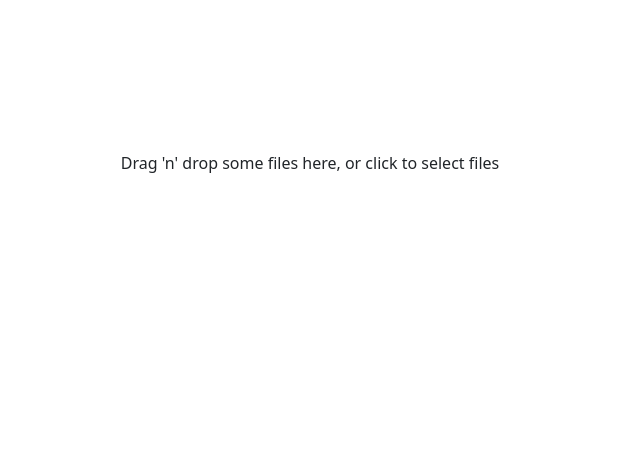
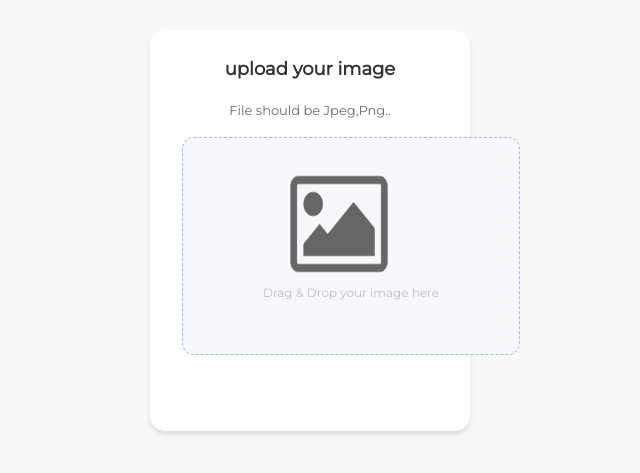
Before and after one commit to santiagor06/imageupload, a React (Create React App) app: page / in a window 1280 px wide. Shown: the part 169-642 px from the top of the page, without its empty margins (330-970 px from the left). Built offline with nearby package versions, Linux system fonts and the light colour scheme.

Commit message:
first part

```diff
--- a/public/index.html
+++ b/public/index.html
@@ -3,6 +3,7 @@
   <head>
     <meta charset="utf-8" />
     <link rel="icon" href="%PUBLIC_URL%/favicon.ico" />
+    <link href='https://fonts.googleapis.com/css?family=Montserrat' rel='stylesheet'>
     <meta name="viewport" content="width=device-width, initial-scale=1" />
     <meta name="theme-color" content="#000000" />
     <meta
@@ -24,7 +25,7 @@
       work correctly both with client-side routing and a non-root public URL.
       Learn how to configure a non-root public URL by running `npm run build`.
     -->
-    <title>React App</title>
+    <title>Upload image</title>
   </head>
   <body>
     <noscript>You need to enable JavaScript to run this app.</noscript>
--- a/src/App.js
+++ b/src/App.js
@@ -1,9 +1,13 @@
 import style from "./App.module.css";
 import Dropzone from "react-dropzone";
 import axios from "axios";
+import { useState } from "react";
+import Spinner from "react-bootstrap/Spinner";
+import icon from "./images/icon.png";
 
 function App() {
-  const key = "598862248635565";
+  const [loading, setLoading] = useState(false);
+  const [image, setImage] = useState("");
   const name = "dgs9dnzy0";
 
   const handleOnDrop = async (file) => {
@@ -12,26 +16,51 @@ function App() {
       const formData = new FormData();
       formData.append("file", file[0]);
       formData.append("upload_preset", "preset_upload");
-
+      setLoading(true);
       const response = await axios.post(
         `https://api.cloudinary.com/v1_1/${name}/image/upload`,
         formData
       );
-      console.log(response.data.url);
+      setImage(response.data.url);
+      setLoading(false);
     } catch (error) {
       console.log(error.message);
     }
   };
   return (
     <div className={style.container}>
-      <Dropzone className={style.drop} onDrop={handleOnDrop}>
-        {({ getRootProps, getInputProps }) => (
-          <div {...getRootProps()}>
-            <input {...getInputProps()} />
-            <p>Drag 'n' drop some files here, or click to select files</p>
-          </div>
-        )}
-      </Dropzone>
+      {loading ? (
+        <Spinner animation="border" role="status">
+          <span className="visually-hidden">Loading...</span>
+        </Spinner>
+      ) : (
+        <div className={style.main}>
+          {image ? (
+            <img src={image} alt="image" />
+          ) : (
+            <div>
+              <div className={style.title}>
+                <p>upload your image</p>
+              </div>
+              <div className={style.subtitle}>
+                <p>File should be Jpeg,Png..</p>
+              </div>
+
+              <div className={style.drop}>
+                <Dropzone onDrop={handleOnDrop}>
+                  {({ getRootProps, getInputProps }) => (
+                    <div {...getRootProps({ className: "dropzone" })}>
+                      <input {...getInputProps()} />
+                      <img src={icon} alt="icon" />
+                      <p>Drag & Drop your image here</p>
+                    </div>
+                  )}
+                </Dropzone>
+              </div>
+            </div>
+          )}
+        </div>
+      )}
     </div>
   );
 }
--- a/src/App.module.css
+++ b/src/App.module.css
@@ -2,10 +2,63 @@
   display: flex;
   justify-content: center;
   align-items: center;
-  margin-top: 25%;
+  background-color: rgb(249, 247, 247); ;
+  width: 100vw;
+  height: 100vh;
 }
 .drop{
+  box-sizing: border-box;
+  width: 338px;
+  height: 218.9px;
+display: flex;
+
+align-items: center;
+justify-content: center;
+  background: #F6F8FB;
+  border: 1px dashed #97BEF4;
+  border-radius: 12px;
+  font-family: 'Montserrat';
+  color: #BDBDBD;
+font-style: normal;
+font-weight: 500;
+font-size: 12px;
+line-height: 18px;
+margin-left: 10%;
+
+}
+.main{
   border: 5px;
-  border-radius: 5px;
+  border-radius: 15px;
   border-color: black;
+  background-color: white;
+  width: 25vw;
+  height: 50vh;
+  box-shadow: rgba(0, 0, 0, 0.1) 0px 4px 6px -1px, rgba(0, 0, 0, 0.06) 0px 2px 4px -1px;
+
 }
+.title{
+  font-size: large;
+  font-family: "Montserrat";
+  font-weight: bold;
+  display: flex;
+  align-items: center;
+  justify-content: center;
+  margin-top: 25px;
+  color: #303030;
+}
+
+.subtitle{
+  font-size: small;
+  font-family: "Montserrat";
+  display: flex;
+  align-items: center;
+  justify-content: center;
+  margin-top: 2px;
+  color: #6e6868;
+}
+img{
+  width: 100px;
+  height: 100px;
+  margin-bottom: 10px;
+  margin-left: 15%;
+}
--- a/src/index.css
+++ b/src/index.css
@@ -1,7 +1,7 @@
 body {
   margin: 0;
   font-family: -apple-system, BlinkMacSystemFont, 'Segoe UI', 'Roboto', 'Oxygen',
-    'Ubuntu', 'Cantarell', 'Fira Sans', 'Droid Sans', 'Helvetica Neue',
+    'Ubuntu', 'Cantarell', 'Fira Sans', 'Droid Sans', 'Helvetica Neue',"Montserrat",
     sans-serif;
   -webkit-font-smoothing: antialiased;
   -moz-osx-font-smoothing: grayscale;
```
Also changed, not shown: src/images/icon.png (added).
